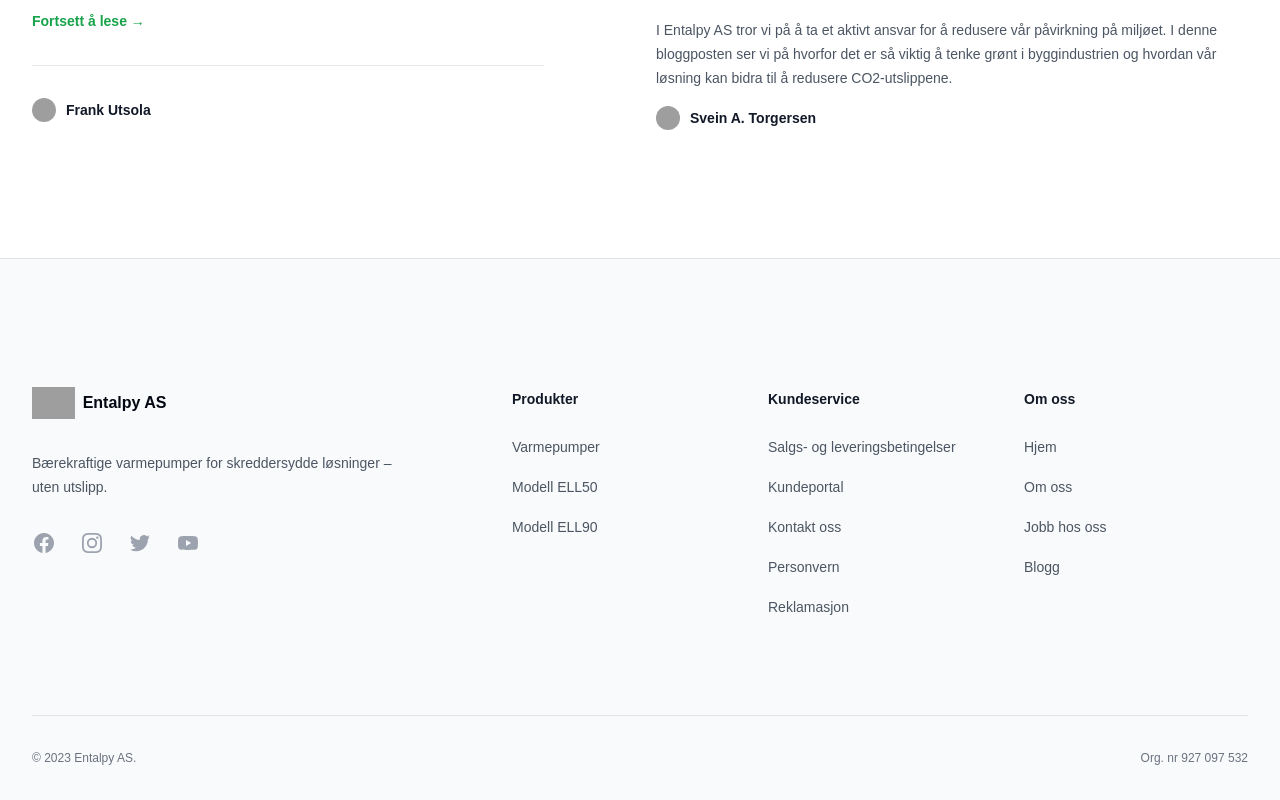
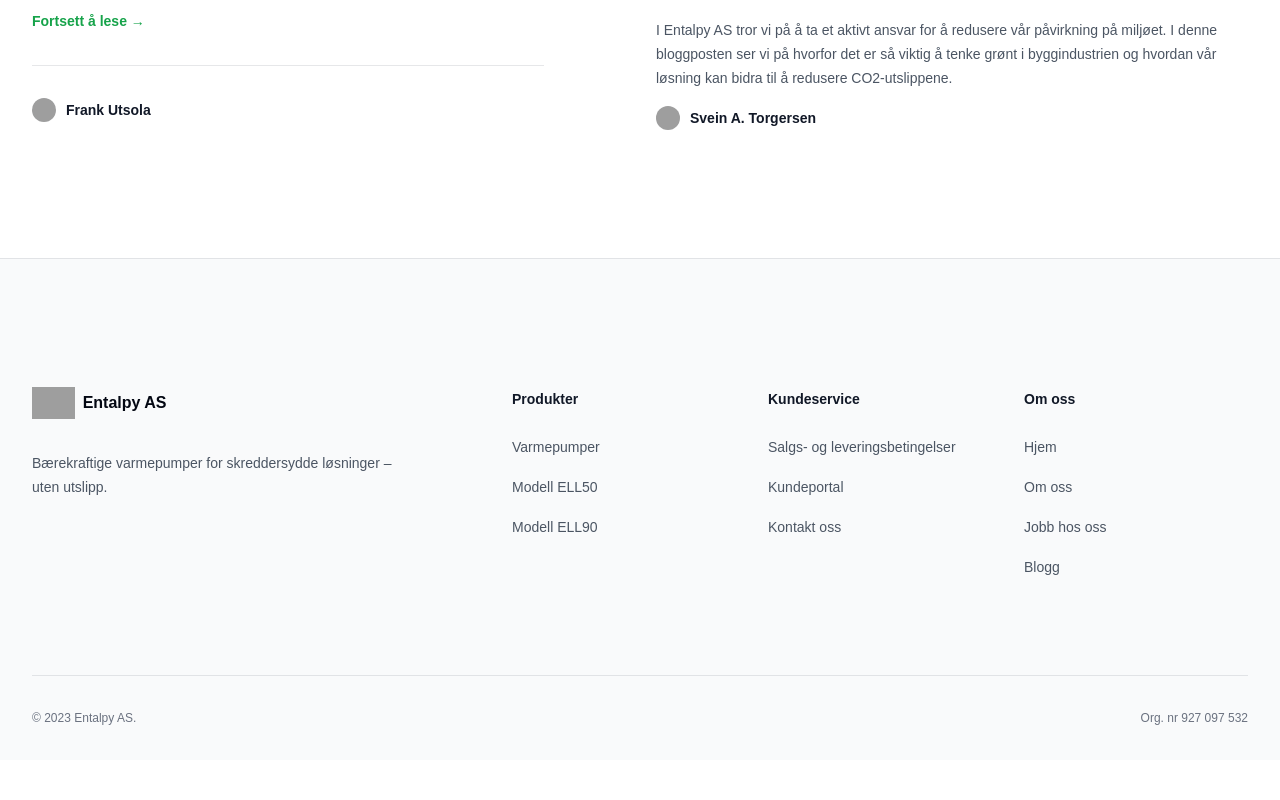
Before and after one commit to Emily-Nilsen/entalpy, a Next.js app: page / in a window 1280 px wide. Shown: the part 3199-3999 px from the top of the page. After the commit the page ends 3959 px from the top, so only its background shows below. Built offline with nearby package versions, Linux system fonts and the light colour scheme; grey boxes are pictures that could not be loaded; a web font is replaced by a local one.

Commit message:
update footer

```diff
--- a/src/components/Footer.jsx
+++ b/src/components/Footer.jsx
@@ -11,8 +11,8 @@ const navigation = {
     { name: 'Salgs- og leveringsbetingelser', href: '/betingelser' },
     { name: 'Kundeportal', href: '#' },
     { name: 'Kontakt oss', href: '/kontakt' },
-    { name: 'Personvern', href: '#' },
-    { name: 'Reklamasjon', href: '#' },
+    // { name: 'Personvern', href: '#' },
+    // { name: 'Reklamasjon', href: '#' },
   ],
   bedrift: [
     { name: 'Hjem', href: '/' },
@@ -118,7 +118,7 @@ export function Footer() {
               Bærekraftige varmepumper for skreddersydde løsninger – uten
               utslipp.
             </p>
-            <div className="flex space-x-6">
+            {/* <div className="flex space-x-6">
               {navigation.social.map((item) => (
                 <Link
                   key={item.name}
@@ -129,7 +129,7 @@ export function Footer() {
                   <item.icon className="w-6 h-6" aria-hidden="true" />
                 </Link>
               ))}
-            </div>
+            </div> */}
           </div>
           <div className="grid grid-cols-2 gap-8 mt-16 sm:grid-cols-3 xl:col-span-2 xl:mt-0 xl:pl-16">
             {/* Products & Service */}
```
